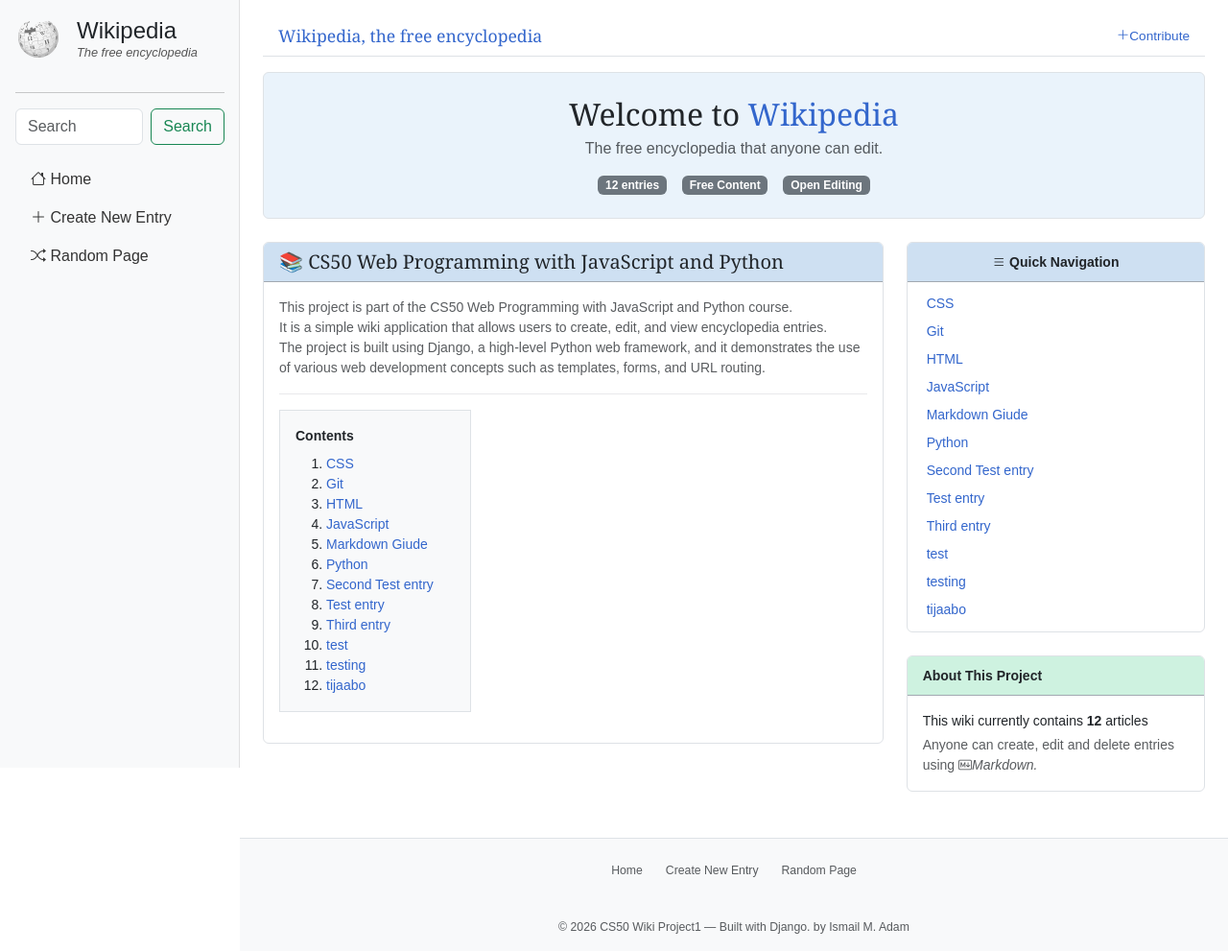
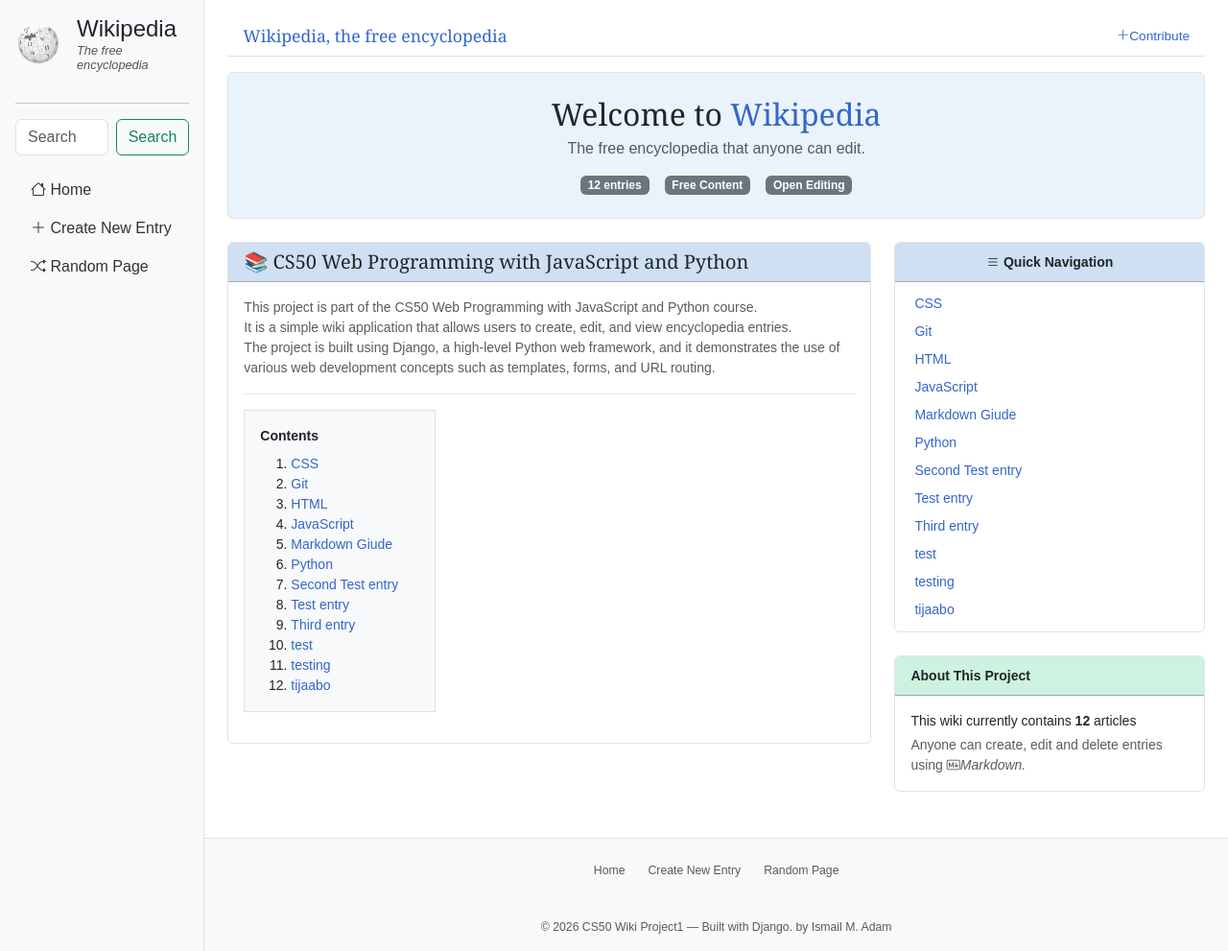
Before and after one commit to ismail-mah/wiki, a Django app: page / in a window 1280 px wide. Shown: the whole page at 96% size. Run offline with Django 5.2, Linux system fonts and the light colour scheme.

Commit message:
small style fix

```diff
--- a/encyclopedia/static/encyclopedia/styles.css
+++ b/encyclopedia/static/encyclopedia/styles.css
@@ -66,29 +66,20 @@
    SIDEBAR
 ---------------------------------------------------- */
 .sidebar {
-    position: fixed;
+    position: sticky;
     top: 0;
-    bottom: 0;
-    left: 0;
     padding: 0;
-    z-index: 100;
-    box-shadow: inset -1px 0 0 rgba(0, 0, 0, .1);
     overflow-y: auto;
     overflow-x: hidden;
+    box-shadow: inset -1px 0 0 rgba(0, 0, 0, .1);
 }
 
-.sidebar-sticky {
-    position: relative;
-    top: 0;
-    height: calc(100vh);
-    padding-top: 1rem;
-    overflow-x: hidden;
-    overflow-y: auto;
-}
+
 
 .sidebar-header {
     padding: 0 1rem;
 }
+
 
 .sidebar .nav-link {
     font-weight: 500;
@@ -312,20 +303,3 @@
         top: 0;
     }
 }
-
-@media (min-width: 768px) {
-    .main-content-wrapper {
-        margin-left: 250px;
-        width: calc(100% - 250px);
-    }
-    .sidebar {
-        width: 250px;
-    }
-}
-
-@media (max-width: 767.98px) {
-    .main-content-wrapper {
-        margin-left: 0;
-        width: 100%;
-    }
-}
--- a/encyclopedia/templates/encyclopedia/layout.html
+++ b/encyclopedia/templates/encyclopedia/layout.html
@@ -16,7 +16,7 @@
     <div class="container-fluid">
         <div class="row">
             <!-- Sidebar -->
-            <nav class="col-md-3 col-lg-2 d-md-block bg-light sidebar">
+            <nav class="col-md-3 col-lg-2 d-md-block bg-light sidebar pt-3">
                 <div class="sidebar-sticky">
                     <div class="sidebar-header">
                         <div class="d-flex align-items-center mb-3">
@@ -55,7 +55,7 @@
 
 
             <!-- Main content -->
-            <div class=" d-flex flex-column  p-0 main-content-wrapper">
+            <div class="col-md-9 col-lg-10 d-flex flex-column  p-0">
                 <main class="px-md-4 main-content flex-grow-1">
 
                     <div class="border-bottom pb-2 mb-3 px-3 d-flex justify-content-between align-items-center flex-wrap gap-2">
```
